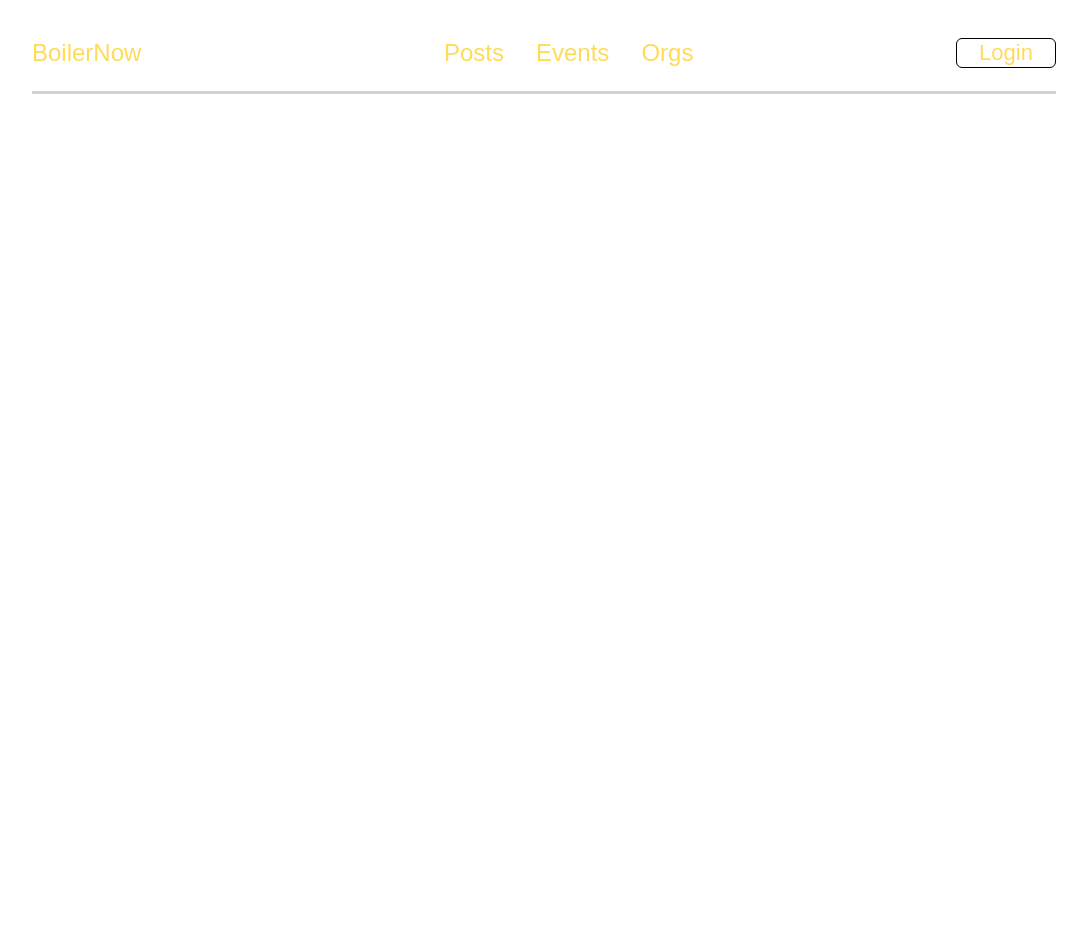
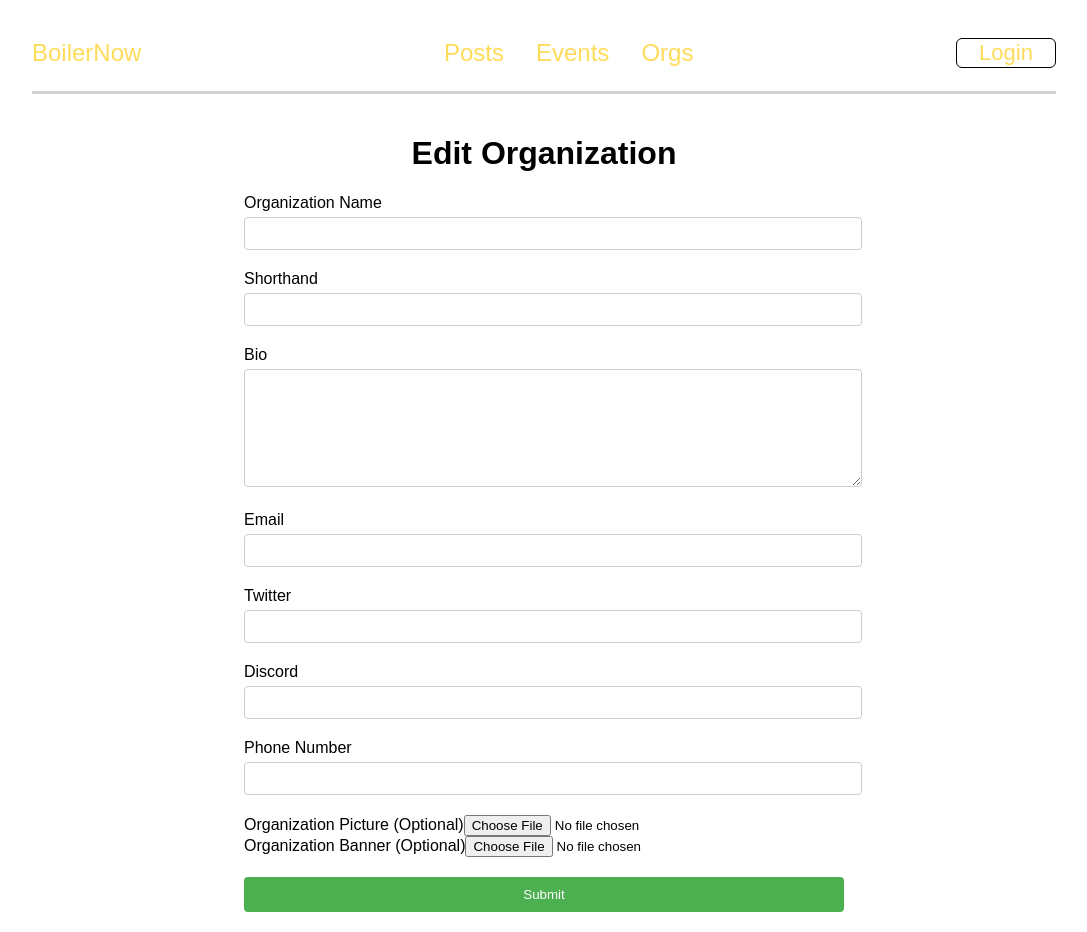
Before and after one commit to peterzong0731/BoilerNow, a React (Create React App) app in the folder client/: page /edit-org/1 in a window 1280 px wide. Shown: the whole page, without its empty margins (96-1183 px from the left). Before the commit the page ends 800 px from the top, so only its background shows below. Built offline with nearby package versions, Linux system fonts and the light colour scheme; no server answers; a web font is replaced by a local one.

Commit message:
Org editing works aside from images

```diff
--- a/client/src/App.js
+++ b/client/src/App.js
@@ -13,6 +13,7 @@ import Login from './components/Login';
 import SignUp from './components/SignUp'
 import Profile from './components/Profile';
 import EditEventForm from './components/EditEventForm';
+import EditOrgForm from './components/EditOrgForm';
 import ForgotPassword from './components/ForgotPassword';
 import ResetPassword from './components/ResetPassword'
 
@@ -32,6 +33,7 @@ const App = () => {
         <Route path="/org/:id" element={<Org />} />
         <Route exact path="/event/:id" element={<Event />} />
         <Route exact path="/edit-event/:id" element={<EditEventForm />} />
+        <Route exact path="/edit-org/:id" element={<EditOrgForm />} />
         <Route path="/login" element={<Login />} />
         <Route path="/signup" element={<SignUp />} />
         <Route path="/profile" element={<Profile />} />
--- /dev/null
+++ b/client/src/components/EditOrgForm.js
@@ -0,0 +1,185 @@
+import React, { useEffect, useState } from 'react';
+import './CreateEventForm.css';
+import axios from 'axios';
+import { useParams } from 'react-router-dom';
+
+function EditOrgForm() {
+  const { id } = useParams();
+  const userId = localStorage.getItem('user');
+
+  const [orgData, setOrgData] = useState({
+    name: '',
+    shorthand: '',
+    bio: '',
+    email: '',
+    owner: '',
+    contactInfo: {
+      twitter: '',
+      discord: '',
+      phoneNumber: ''
+    },
+    orgImg: null,
+    bannerImg: null
+  });
+
+  useEffect(() => {
+    async function fetchOrg() {
+      try {
+        const response = await axios.get(`http://localhost:8000/orgs/${id}`);
+        console.log(response.data);
+
+        const { name, shorthand, bio, owner, contactInfo, orgImg, bannerImg } = response.data;
+
+        setOrgData({
+          name,
+          shorthand,
+          bio,
+          email: contactInfo.email,
+          owner,
+          contactInfo: {
+            twitter: contactInfo.twitter,
+            discord: contactInfo.discord,
+            phoneNumber: contactInfo.phoneNumber
+          },
+          orgImg,
+          bannerImg
+        });
+      } catch (error) {
+        console.error(error);
+      }
+    }
+    fetchOrg();
+  }, [id]);
+
+  const handleInputChange = (e) => {
+    const { name, value } = e.target;
+    setOrgData({ ...orgData, [name]: value });
+  };
+
+  const handleFileChange = (e) => {
+    const { name, files } = e.target;
+    setOrgData({ ...orgData, [name]: files[0] });
+  };
+
+  const handleSubmit = async (e) => {
+    e.preventDefault();
+    try {
+      const response = await axios.patch(`http://localhost:8000/orgs/update/${id}`, {
+        name: orgData.name,
+        shorthand: orgData.shorthand,
+        bio: orgData.bio,
+        email: orgData.email,
+        owner: orgData.owner,
+        contactInfo: {
+          email: orgData.email,
+          twitter: orgData.twitter || '',
+          discord: orgData.discord || '',
+          phoneNumber: orgData.phoneNumber || ''
+        },
+        orgImg: orgData.orgImg,
+        bannerImg: orgData.bannerImg
+      });
+      window.alert('Organization updated successfully!');
+      window.location.href = `/org/${id}`;
+      console.log('Successfully updated the organization', response.data);
+    } catch (error) {
+      console.error('Error during organization update', error);
+    }
+  };
+
+
+  const isOwner = orgData.owner === userId;
+
+  return (
+    <div className="create-event-form-container">
+      <h1>Edit Organization</h1>
+      <form onSubmit={handleSubmit}>
+        <label>
+          Organization Name
+          <input
+            type="text"
+            name="name"
+            value={orgData.name}
+            onChange={handleInputChange}
+          />
+        </label>
+        <label>
+          Shorthand
+          <input
+            type="text"
+            name="shorthand"
+            value={orgData.shorthand}
+            onChange={handleInputChange}
+          />
+        </label>
+        <label>
+          Bio
+          <textarea
+            name="bio"
+            value={orgData.bio}
+            onChange={handleInputChange}
+          />
+        </label>
+        <label>
+          Email
+          <input
+            type="text"
+            name="email"
+            value={orgData.email}
+            onChange={handleInputChange}
+          />
+        </label>
+        <label>
+          Twitter
+          <input
+            type="text"
+            name="contactInfo.twitter"
+            value={orgData.contactInfo.twitter}
+            onChange={handleInputChange}
+          />
+        </label>
+        <label>
+          Discord
+          <input
+            type="text"
+            name="contactInfo.discord"
+            value={orgData.contactInfo.discord}
+            onChange={handleInputChange}
+          />
+        </label>
+        <label>
+          Phone Number
+          <input
+            type="text"
+            name="contactInfo.phoneNumber"
+            value={orgData.contactInfo.phoneNumber}
+            onChange={handleInputChange}
+          />
+        </label>
+        <label>
+          Organization Picture (Optional)
+          <input
+            type="file"
+            name="orgImg"
+            accept="image/*"
+            onChange={handleFileChange}
+            />
+          </label>
+          <label>
+            Organization Banner (Optional)
+            <input
+              type="file"
+              name="bannerImg"
+              accept="image/*"
+              onChange={handleFileChange}
+            />
+          </label>
+          <button type="submit" className="submit-button" disabled={!isOwner}>
+            Submit
+          </button>
+        </form>
+      </div>
+    );
+  }
+
+  export default EditOrgForm;
```
Also changed, not shown: 1 other file (tests, documents, lock files or other folders).
